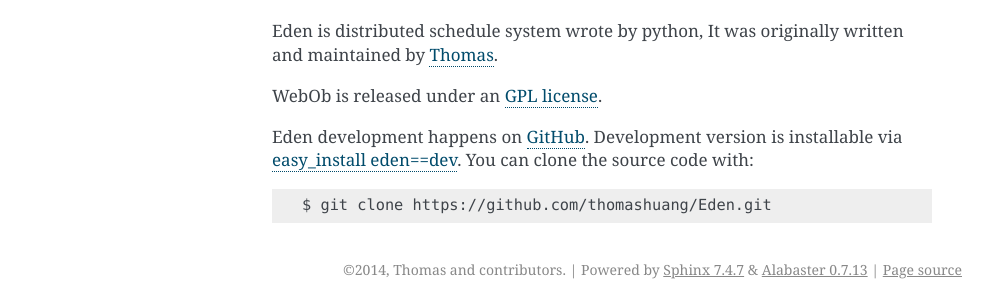
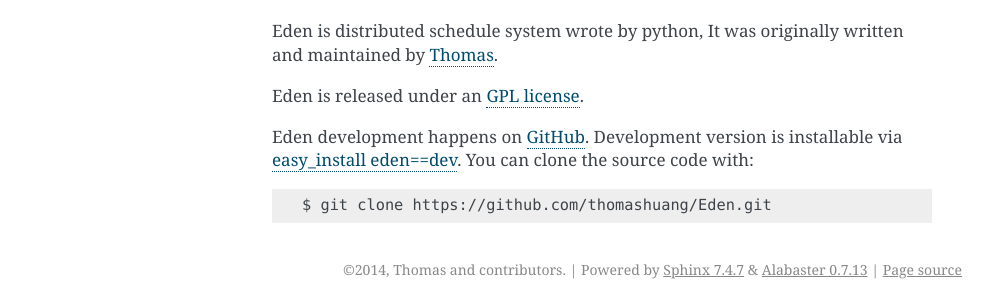
Before and after one commit to ninehills/Eden, a Sphinx documentation site: the page built from docs/index.rst, in a window 1280 px wide. Shown: the part 328-609 px from the top of the page, without its empty margins (148-1141 px from the left). Built offline with Sphinx 7.4.7, drawn with Linux system fonts in a browser that asks for light colours.

Commit message:
Fixed typo

```diff
--- a/docs/index.rst
+++ b/docs/index.rst
@@ -16,10 +16,10 @@ Eden is distributed schedule system wrote by python, It was originally
 written and maintained by `Thomas <https://github.com/thomashuang>`_.
 
 
-WebOb is released under an `GPL license <license.html>`_.
+Eden is released under an `GPL license <license.html>`_.
 
 
-Eden development happens on `GitHub <https://github.com/thomashuang/Eden/master>`_.
+Eden development happens on `GitHub <https://github.com/thomashuang/Eden/tree/master>`_.
 Development version is installable via `easy_install
 eden==dev <https://github.com/thomashuang/Eden>`__.  You
 can clone the source code with::
```
